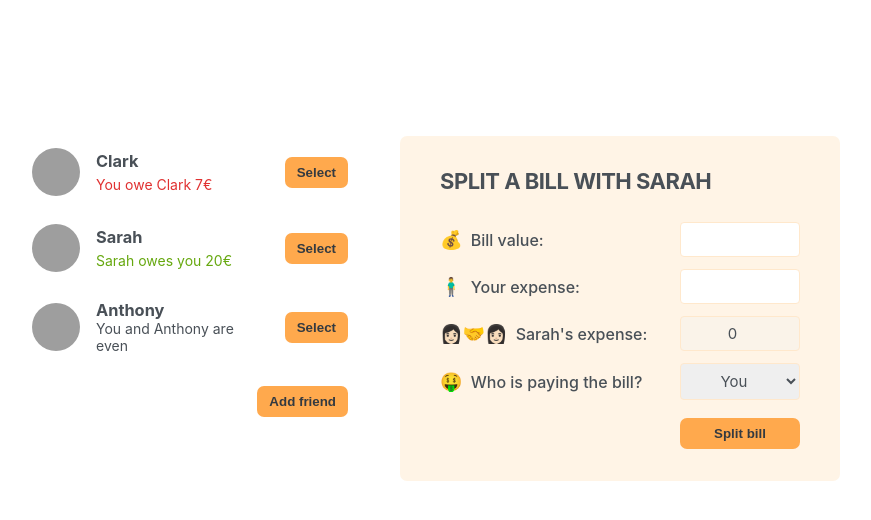
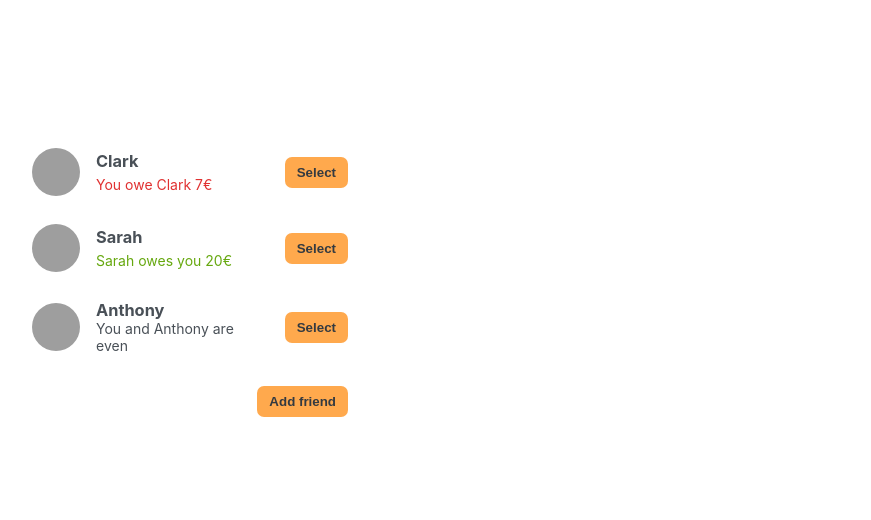
Before and after one commit to mohdShahwan/eat-n-split, a React (Create React App) app: page / in a window 1280 px wide. Shown: the top 520 px of the page, without its empty margins (210-1081 px from the left). Built offline with nearby package versions, Linux system fonts and the light colour scheme; grey boxes are pictures that could not be loaded.

Commit message:
Implemented friend selection for bill splitting

```diff
--- a/src/components/App.js
+++ b/src/components/App.js
@@ -26,6 +26,7 @@ export const initialFriends = [
 
 export default function App() {
   const [friendsList, setFriendsList] = useState(initialFriends);
+  const [curSelection, setCurSelection] = useState(null);
 
   function handleAddFriend(newFriend) {
     setFriendsList((currentList) => [...currentList, newFriend]);
@@ -38,10 +39,26 @@ export default function App() {
       )
     );
   }
+
+  function handleSelect(friend) {
+    setCurSelection(() => (curSelection?.id === friend?.id ? null : friend));
+  }
+
   return (
     <div className="app">
-      <FriendsList onAdd={handleAddFriend} friendsList={friendsList} />
-      <SplitBillForm friend={initialFriends[1]} onUpdate={handleUpdateFriend} />
+      <FriendsList
+        onAdd={handleAddFriend}
+        friendsList={friendsList}
+        onSelect={handleSelect}
+        curSelection={curSelection}
+      />
+      {curSelection && (
+        <SplitBillForm
+          curSelection={curSelection}
+          onUpdate={handleUpdateFriend}
+          onSubmit={handleSelect}
+        />
+      )}
     </div>
   );
 }
--- a/src/components/Friend.js
+++ b/src/components/Friend.js
@@ -1,8 +1,9 @@
 import { Button } from "./Button";
 import { Span } from "./Span";
 
-export function Friend({ friend }) {
-  const { name, image, balance } = friend;
+export function Friend({ friend, onSelect, curSelection }) {
+  const { id, name, image, balance } = friend;
+  const isSelected = curSelection?.id === id;
 
   return (
     <li>
@@ -21,7 +22,9 @@ export function Friend({ friend }) {
           </Span>
         )}
       </p>
-      <Button>Select</Button>
+      <Button onClick={() => onSelect(friend)}>
+        {isSelected ? "Close" : "Select"}
+      </Button>
     </li>
   );
 }
--- a/src/components/FriendsList.js
+++ b/src/components/FriendsList.js
@@ -1,12 +1,17 @@
 import { Friend } from "./Friend";
 import { AddFriendForm } from "./AddFriendForm";
 
-export function FriendsList({ onAdd, friendsList }) {
+export function FriendsList({ onAdd, friendsList, onSelect, curSelection }) {
   return (
     <div className="sidebar">
       <ul>
         {friendsList.map((friend) => (
-          <Friend key={friend.id} friend={friend} />
+          <Friend
+            key={friend.id}
+            friend={friend}
+            onSelect={onSelect}
+            curSelection={curSelection}
+          />
         ))}
       </ul>
       <AddFriendForm onAdd={onAdd} />
--- a/src/components/SplitBillForm.js
+++ b/src/components/SplitBillForm.js
@@ -1,8 +1,8 @@
 import { Button } from "./Button";
 import { useState } from "react";
 
-export function SplitBillForm({ friend, onUpdate }) {
-  let { id, name, balance } = friend;
+export function SplitBillForm({ curSelection, onUpdate, onSubmit }) {
+  const { id, name, balance } = curSelection;
 
   const [bill, setBill] = useState("");
   const [selfExpense, setSelfExpense] = useState("");
@@ -13,11 +13,13 @@ export function SplitBillForm({ friend, onUpdate }) {
     e.preventDefault();
     if (!bill || !selfExpense) return;
 
+    let newBalance = balance;
     payer === "self"
-      ? (balance = balance + friendExpense)
-      : (balance = balance - selfExpense);
+      ? (newBalance = balance + friendExpense)
+      : (newBalance = balance - selfExpense);
 
-    onUpdate(id, balance);
+    onUpdate(id, newBalance);
+    onSubmit(null);
   }
 
   return (
```
